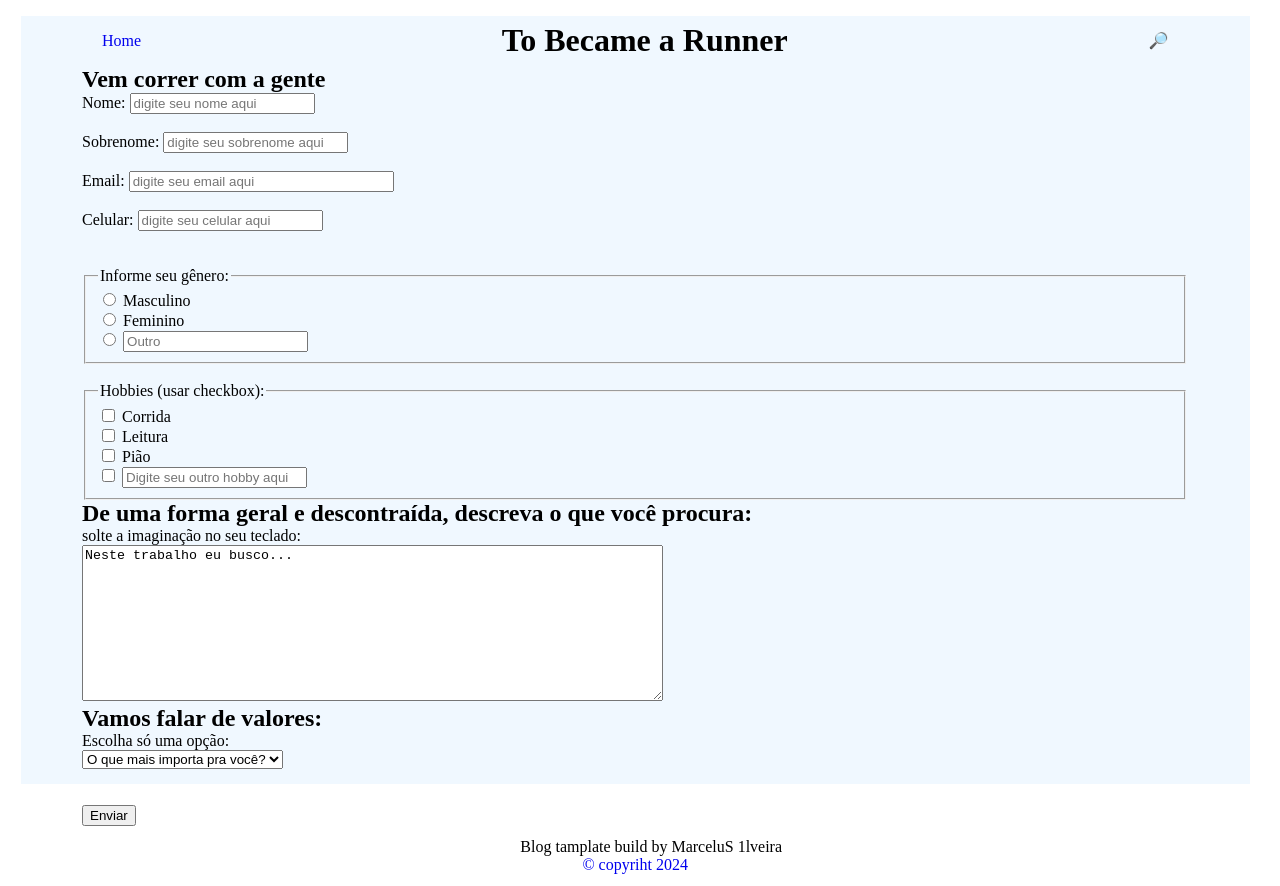
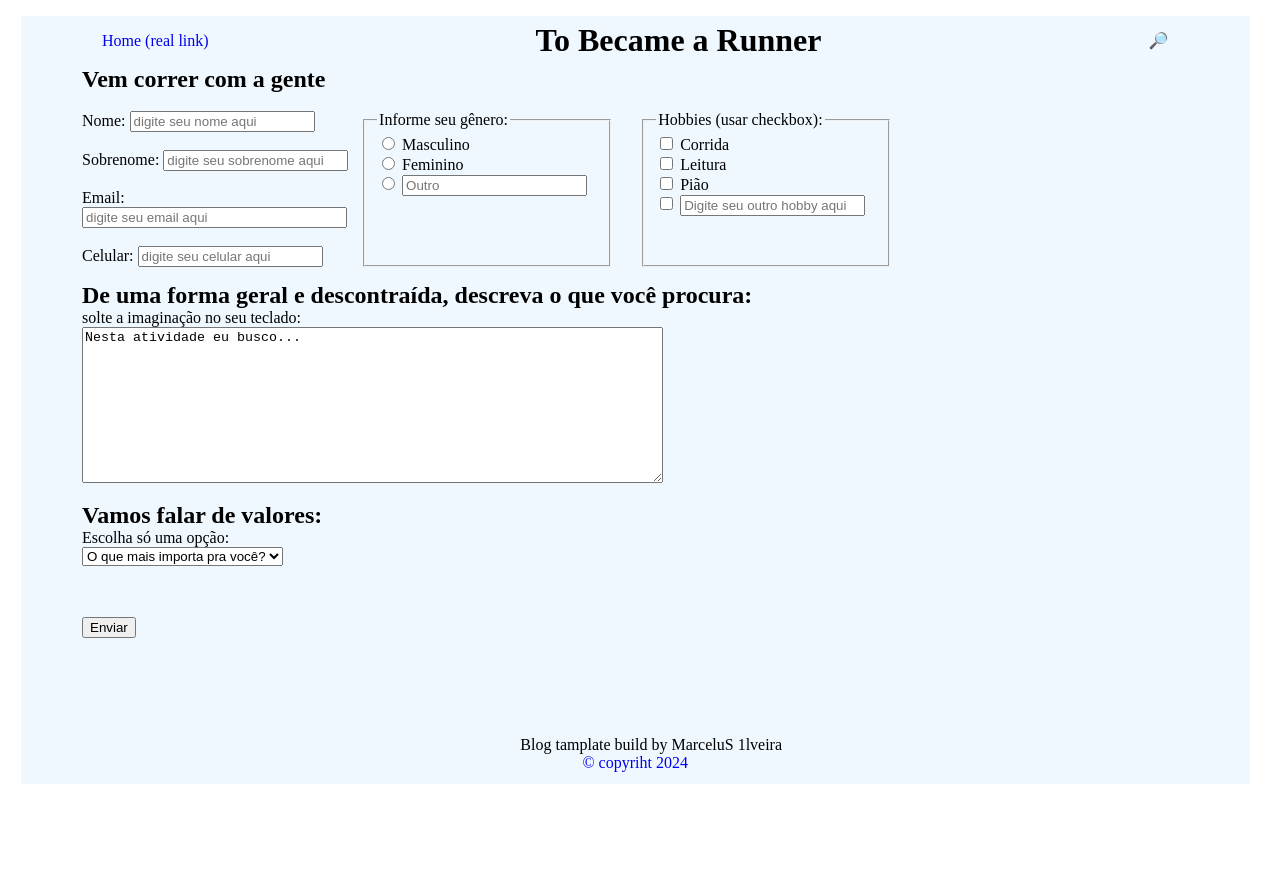
Before and after one commit to MarceloMSilveira/01, a plain HTML site: page sources/subscribe.html in a window 1280 px wide. After the commit the page ends 800 px from the top, so only its background shows below. Drawn offline with Linux system fonts and the light colour scheme.

Commit message:
v2_with_real_links

```diff
--- a/sources/subscribe.html
+++ b/sources/subscribe.html
@@ -5,19 +5,19 @@
     <meta name="viewport" content="width=device-width, initial-scale=1.0">
     <title>MS1 Subscribe form</title>
     <link rel="stylesheet" href="../styles/styles.css">
+    <link rel="stylesheet" href="../styles/subscribe.css">
 </head>
 <body>
     <div class="bigBox">
         <div class="container">
             <div class="header">
-                <div><a href="../index.html">Home</a></div>
+                <div><a href="../index.html">Home (real link)</a></div>
                 <div><h1>To Became a Runner</h1></div>
                 <div><a href="#">🔎</a></div>
             </div>
-
-            <div class="form-div">
-                <form>
-                    <h2>Vem correr com a gente</h2>
+            <div>
+                <h2>Vem correr com a gente</h2><br/>
+                <form class="form">
                     <div class="inputs">
                         <div class="input_text">
                             <label for="user_name">Nome:</label>
@@ -35,8 +35,6 @@
                             <label for="celular">Celular:</label>
                             <input id="celular" name="celular" type="tel" placeholder="digite seu celular aqui" size="20">
                         </div>
-                        <br />
-                        <br />
                         <fieldset>
                             <legend>Informe seu gênero:</legend>
                             <input type="radio" id="masc" name="genero" value="masc">
@@ -48,7 +46,6 @@
                             <input type="radio" id="outro_genero" name="genero" value="outro">
                             <label for="outro"> <input type="text" id="user_genero" placeholder="Outro" name="user_genero"></label>
                         </fieldset>
-                        <br>
                         <fieldset>
                             <legend>Hobbies (usar checkbox):</legend>
                             <input type="checkbox" id="corrida" name="hobby" value="corrida">
@@ -64,14 +61,14 @@
                             <label for="outro_hobby"> <input type="text" id="user_hobby" placeholder="Digite seu outro hobby aqui" name="user_hobby"></label>
                         </fieldset>
                     </div>
-                    <div>
+                    <div class="text-area">
                         <h2>De uma forma geral e descontraída, descreva o que você procura:</h2>
                         <label for="user_words">solte a imaginação no seu teclado:</label>
                         <br />
-                        <textarea name="user_words" id="user_words" rows="10" cols="70">Neste trabalho eu busco... </textarea>
+                        <textarea name="user_words" id="user_words" rows="10" cols="70">Nesta atividade eu busco... </textarea>
                     </div>
 
-                    <div>
+                    <div class="values">
                         <h2>Vamos falar de valores:</h2>
 
                         <label for="user_values">Escolha só uma opção:</label>
--- a/styles/styles.css
+++ b/styles/styles.css
@@ -106,3 +106,7 @@ h2{
 .fog-type{
     color: turquoise;
 }
+
+.header > div {
+    display: flex;
+}
--- /dev/null
+++ b/styles/subscribe.css
@@ -0,0 +1,15 @@
+.inputs{
+    display: grid;
+    grid-template-columns: repeat(auto-fill,minmax(250px,1fr));
+    gap: 10px;
+}
+
+.inputs > fieldset {
+    width: 220px;
+}
+
+.form {
+    display: flex;
+    flex-direction: column;
+    gap: 15px;
+}
```
Also changed, not shown: index.html (+2 -2 lines).
